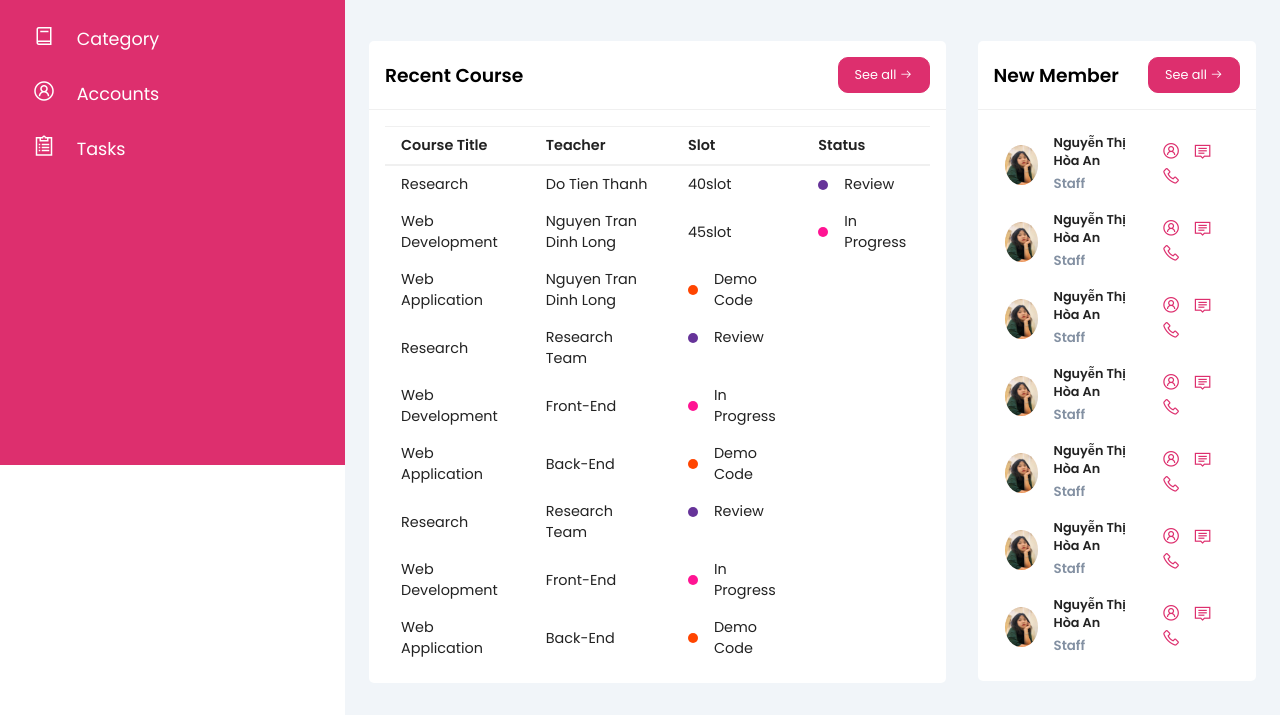
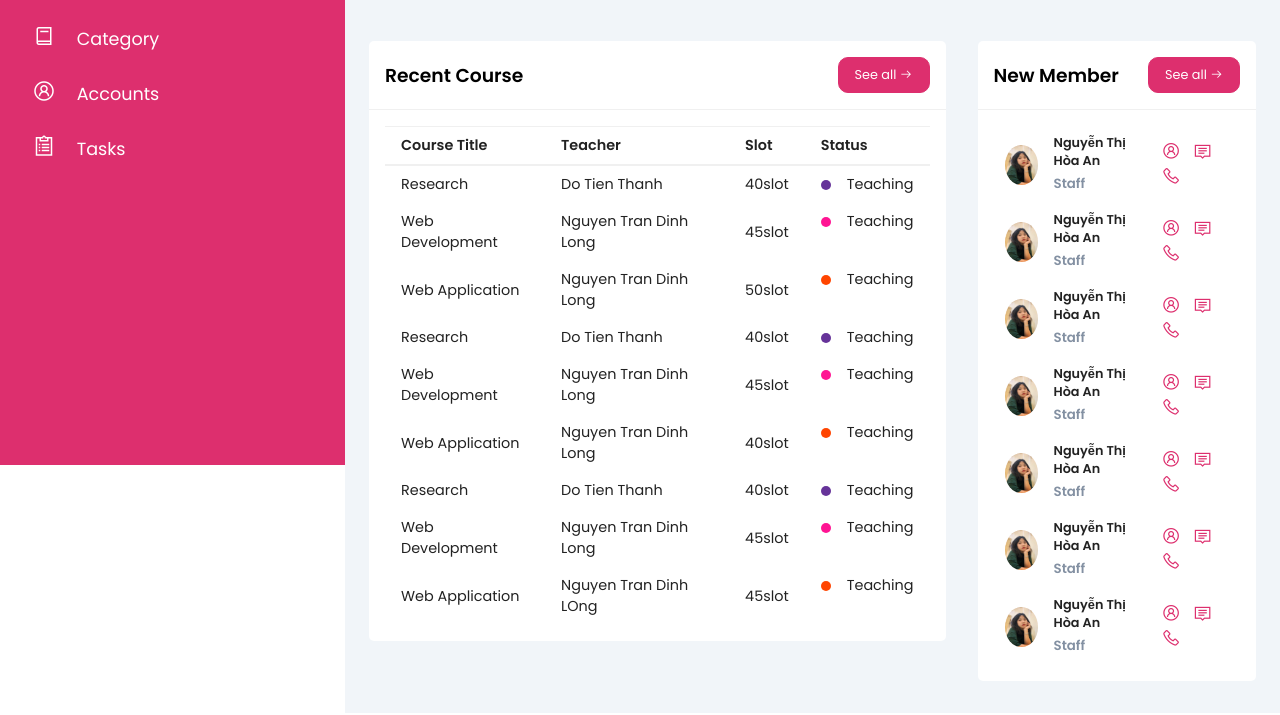
Before and after one commit to HoangTung17/ApplicationDevelopment, a plain HTML site: page index.html in a window 1280 px wide. Shown: the part 335-1050 px from the top of the page. Drawn offline with nearby package versions, Linux system fonts and the light colour scheme.

Commit message:
Admin Front-End

```diff
--- a/index.html
+++ b/index.html
@@ -140,7 +140,7 @@
                                             <td>
                                                 <span class="status purple ">
                                             </span>
-                                            Review
+                                            Teaching
                                             </td>
                                         </tr>
                                         <tr>
@@ -150,70 +150,77 @@
                                             <td>
                                                 <span class="status pink">
                                             </span>
-                                            In Progress
+                                            Teaching
                                             </td>
                                         </tr>
                                         <tr>
                                             <td>Web Application</td>
                                             <td>Nguyen Tran Dinh Long</td>
+                                            <td>50slot</td>
                                             <td>
                                                 <span class="status orange" >
                                             </span>
-                                            Demo Code
+                                            Teaching
                                             </td>
                                         </tr>
                                         <tr>
                                             <td>Research</td>
-                                            <td>Research Team</td>
+                                            <td>Do Tien Thanh</td>
+                                            <td>40slot</td>
                                             <td>
                                                 <span class="status purple ">
                                             </span>
-                                            Review
+                                            Teaching
 
                                             </td>
                                         </tr>
                                         <tr>
                                             <td>Web Development</td>
-                                            <td>Front-End</td>
+                                            <td>Nguyen Tran Dinh Long</td>
+                                            <td>45slot</td>
                                             <td>
                                                 <span class="status pink">
                                             </span>
-                                            In Progress
+                                            Teaching
                                             </td>
                                         </tr>
                                         <tr>
                                             <td>Web Application</td>
-                                            <td>Back-End</td>
+                                            <td>Nguyen Tran Dinh Long</td>
+                                            <td>40slot</td>
                                             <td>
                                                 <span class="status orange" >
                                             </span>
-                                            Demo Code
+                                            Teaching
                                             </td>
                                         </tr>
                                         <tr>
                                             <td>Research</td>
-                                            <td>Research Team</td>
+                                            <td>Do Tien Thanh</td>
+                                            <td>40slot</td>
                                             <td>
                                             <span class="status purple">
                                             </span>
-                                            Review
+                                            Teaching
                                             </td>
                                         </tr>
                                         <tr>
                                             <td>Web Development</td>
-                                            <td>Front-End</td>
+                                            <td>Nguyen Tran Dinh Long</td>
+                                            <td>45slot</td>
                                             <td>
                                             <span class="status pink">
                                             </span>
-                                            In Progress
+                                            Teaching
                                             </td>
                                         </tr>
                                         <tr>
                                             <td>Web Application</td>
-                                            <td>Back-End</td>
+                                            <td>Nguyen Tran Dinh LOng</td>
+                                            <td>45slot</td>
                                             <td>
                                                 <span class="status orange" > </span>
-                                                Demo Code
+                                                Teaching
                                             </td>
                                         </tr>
                                     </tbody>
```
